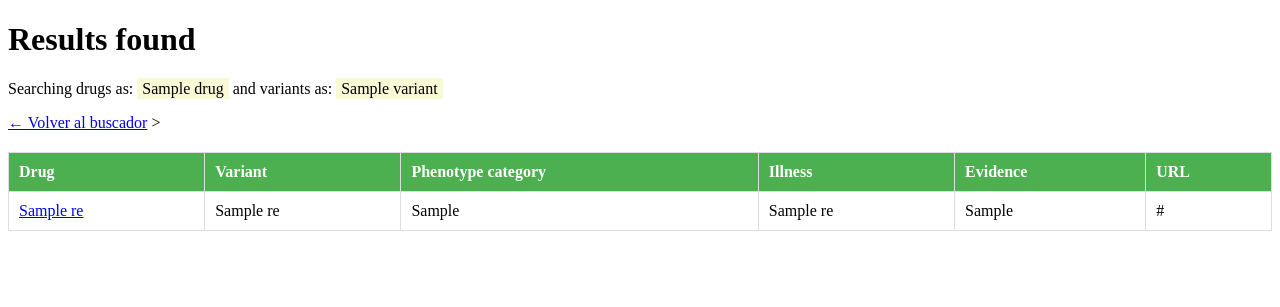
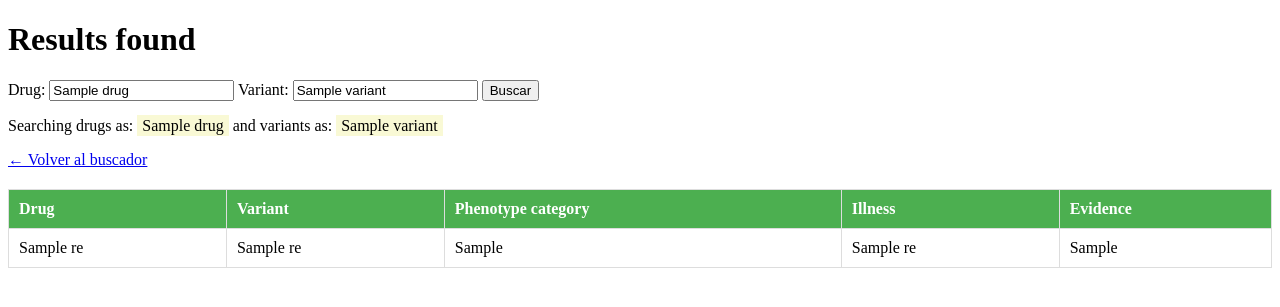
Before and after one commit to elenreyes/PharmAllele, a Flask app: template PharmaAllele/templates/results.html in a window 1280 px wide. Shown: the top 307 px of the page. Run offline with Flask 3, Linux system fonts and the light colour scheme; the template is opened without the code that fills it: most values are stand-ins (such as "Sample title", 1, 10 or a date in 2020); some libraries are stand-ins or nearby versions.

Commit message:
Enhance results page with scripts and table updates
Added jQuery, DataTables, and Plotly scripts for enhanced functionality. Updated the results table and added a div for Plotly graphs.

```diff
--- a/PharmaAllele/templates/results.html
+++ b/PharmaAllele/templates/results.html
@@ -2,6 +2,15 @@
 <html>
 <head>
     <title>Resultados de búsqueda combinada</title>
+
+    <!-- jQuery -->
+    <script src="https://code.jquery.com/jquery-3.6.0.min.js"></script>
+    <!-- DataTables -->
+    <link rel="stylesheet" href="https://cdn.datatables.net/1.13.1/css/jquery.dataTables.min.css">
+    <script src="https://cdn.datatables.net/1.13.1/js/jquery.dataTables.min.js"></script>
+    <!-- Plotly -->
+    <script src="https://cdn.plot.ly/plotly-latest.min.js"></script>
+
     <style>
         table { border-collapse: collapse; width: 100%; margin-top: 20px; }
         th, td { border: 1px solid #ddd; padding: 10px; text-align: left; }
@@ -11,13 +20,21 @@
 </head>
 <body>
     <h1>Results found</h1>
+
+    <!-- Formulario de búsqueda -->
+    <form class="search-panel">
+        <label>Drug: <input type="text" name="drug" value="{{ drug if drug else '' }}"></label>
+        <label>Variant: <input type="text" name="variant" value="{{ variant if variant else '' }}"></label>
+        <button type="submit">Buscar</button>
+    </form>
+
     <p>Searching drugs as: <span class="highlight">{{ drug if drug else 'Cualquiera' }}</span>
        and variants as: <span class="highlight">{{ variant if variant else 'Cualquiera' }}</span></p>
 
     <a href="/">← Volver al buscador</a>
 
-    {% if results %}
-    <table>
+    <!-- Tabla con id para DataTables -->
+    <table id="table-output">
         <thead>
             <tr>
                 <th>Drug</th>
@@ -25,26 +42,31 @@
                 <th>Phenotype category</th>
                 <th>Illness</th>
                 <th>Evidence</th>
-                <th>URL</th>
             </tr>
         </thead>
         <tbody>
+            {% if results %}
                 {% for res in results %}
                 <tr>
-                <td><a href="/drugs/{{ res.drug_name }}">{{ res.drugs_drug_name }}</a></td>
+                    <td>{{ res.drugs_drug_name }}</td>
                     <td>{{ res.variants_variant_name }}</td>
                     <td>{{ res.phenotype_category_phenotype_category }}</td>
                     <td>{{ res.illness_illness_name }}</td>
                     <td>{{ res.evidence_category_evidence_category }}</td>
-                <!-- POR CORREGIR:
-                 <td></td><a href="/evidence/{{ res.evidence_category }}">{{ res.evidence_category_evidence_category }}</a></td> -->>
-                <td>{{ res.URL_web }}</td>
                 </tr>
                 {% endfor %}
+            {% endif %}
         </tbody>
     </table>
-    {% else %}
+
+    {% if not results %}
     <p>No se han encontrado asociaciones para esa combinación.</p>
     {% endif %}
+
+    <!-- Div para el gráfico -->
+    <div id="myDiv" style="width:100%; height:400px; margin-top: 30px;"></div>
+
+    <!-- Tu script -->
+    <script src="{{ url_for('static', filename='script.js') }}"></script>
 </body>
 </html>
```
Lines whose indentation alone changed are shown as unchanged.
